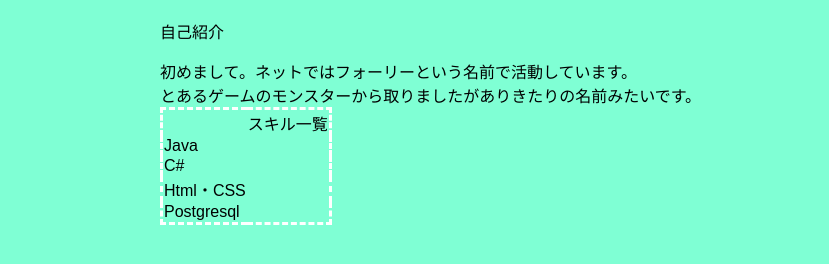
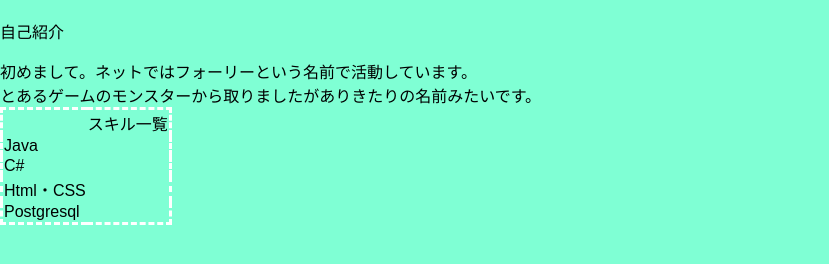
Before and after one commit to foley0000/introduction, a plain HTML site: page index.html in a window 1280 px wide. Shown: the part 70-334 px from the top of the page, without its empty margins (0-829 px from the left). Drawn offline with Linux system fonts and the light colour scheme.

Commit message:
Update style.css

```diff
--- a/css/style.css
+++ b/css/style.css
@@ -1,7 +1,7 @@
 body {
   background-color:#7FFFD4;
   font-family:'Sawarabi Gothic', sans-serif;
-  width:960px;
+  width:100%;
   margin:auto;
 }
 
@@ -12,7 +12,6 @@ header {
 table {
   font-weight:30px;
   table-align:center;
-  table-width:100%;
   border-collapse: collapse;
   border-width:3px;
   border-style:dashed;
```
